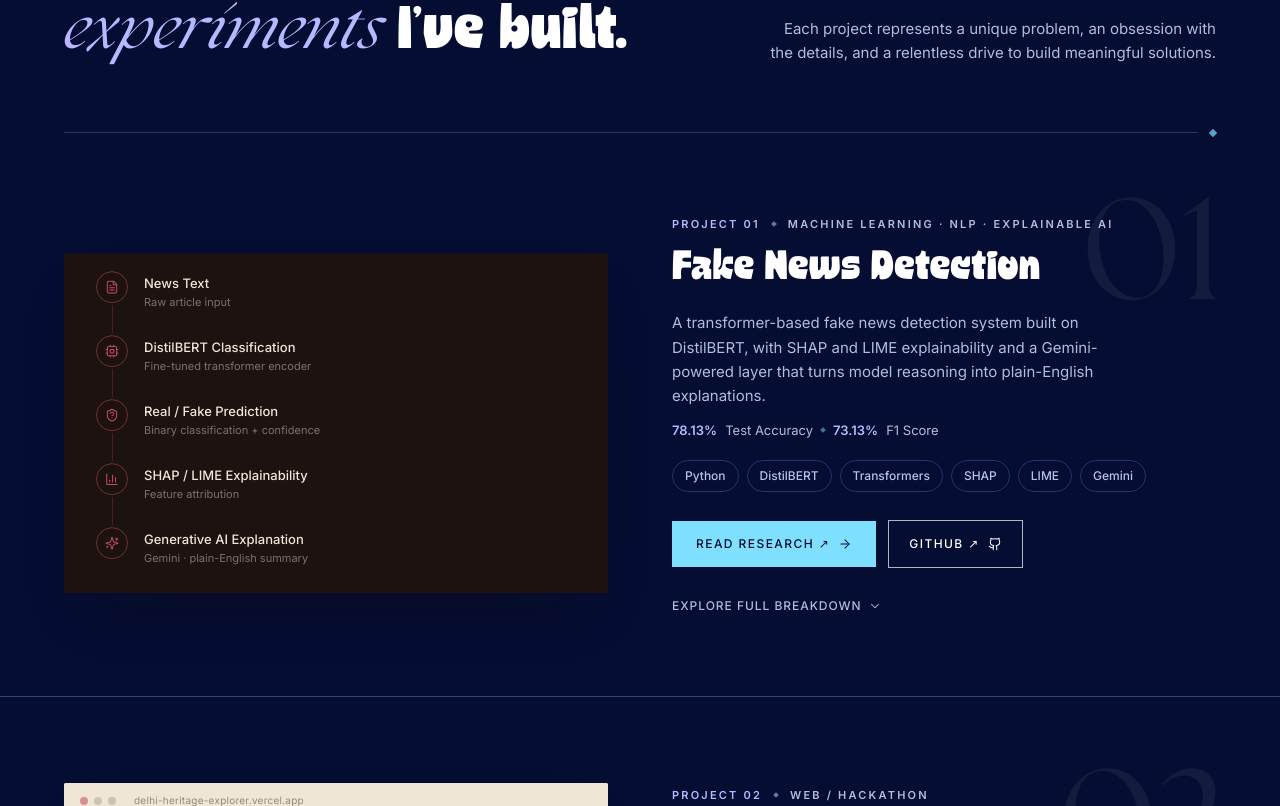
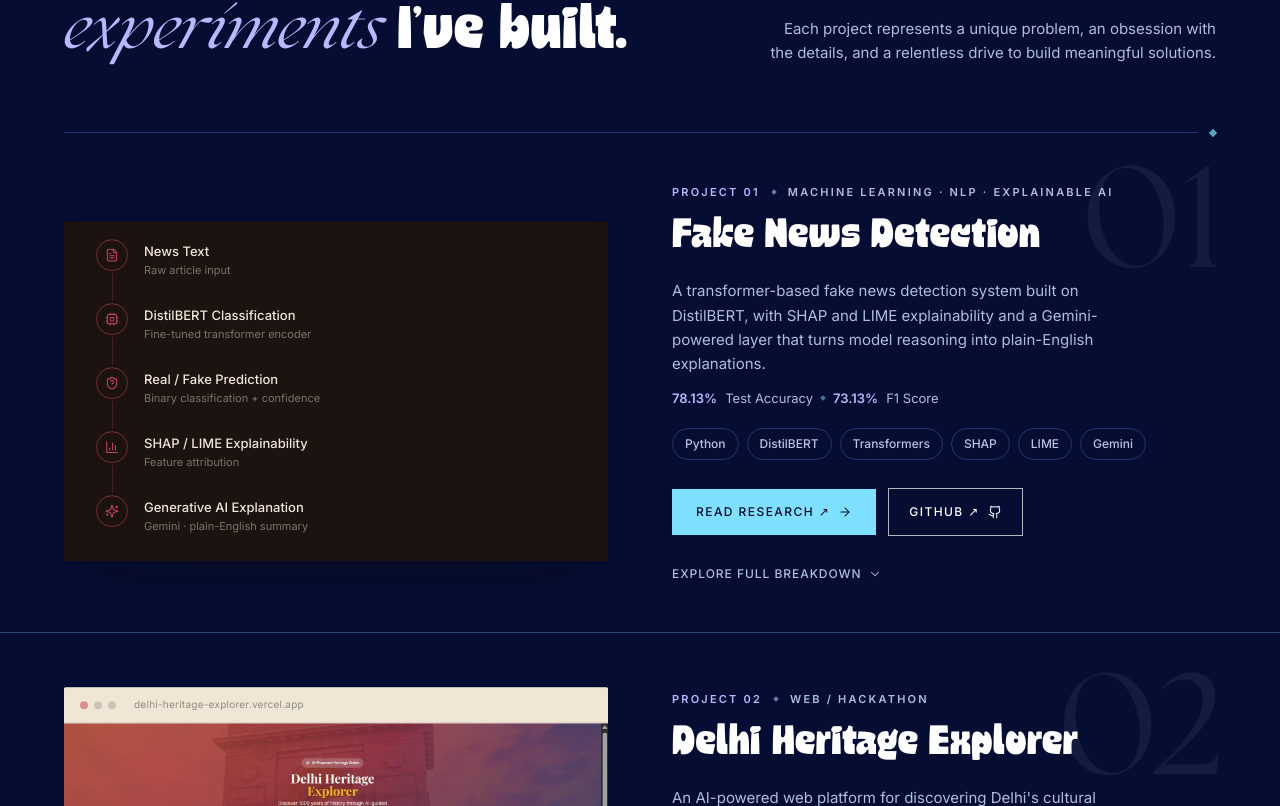
Before and after one commit to trisha29807-del/Portfolio-Trisha, a React (Vite) app: page / in a window 1280 px wide. Shown: the part 2534-3340 px from the top of the page. Built offline with nearby package versions, Linux system fonts and the light colour scheme; the HTML template or start-up script is replaced by a standard one.

Commit message:
Compact project row spacing

```diff
--- a/src/components/Work/ProjectRow.tsx
+++ b/src/components/Work/ProjectRow.tsx
@@ -174,7 +174,7 @@ export function ProjectRow({ project, mockup, detail }: ProjectRowProps) {
     <div
       ref={rowRef}
       id={project.slug}
-      className="group scroll-mt-24 border-t border-[#294777] py-16 transition-colors duration-500 ease-[cubic-bezier(0.65,0,0.35,1)] first:border-t-0 hover:border-[\#B9B7FF]/25 dark:border-[#294777] dark:hover:border-[\#B9B7FF]/25 sm:py-20"
+      className="group scroll-mt-24 border-t border-[#294777] py-10 transition-colors duration-500 ease-[cubic-bezier(0.65,0,0.35,1)] first:border-t-0 hover:border-[\#B9B7FF]/25 dark:border-[#294777] dark:hover:border-[\#B9B7FF]/25 sm:py-12"
     >
       <div className="container-editorial">
         <div className="grid grid-cols-1 items-center gap-10 lg:grid-cols-2 lg:gap-16">
@@ -196,7 +196,7 @@ export function ProjectRow({ project, mockup, detail }: ProjectRowProps) {
                 transition={{ duration: 0.4, ease: [0.65, 0, 0.35, 1] }}
                 className="overflow-hidden"
               >
-                <div className="mt-12 border-t border-[#294777] pt-12 dark:border-[#294777]">
+                <div className="mt-8 border-t border-[#294777] pt-8 dark:border-[#294777]">
                   {detail}
                 </div>
               </motion.div>
```
